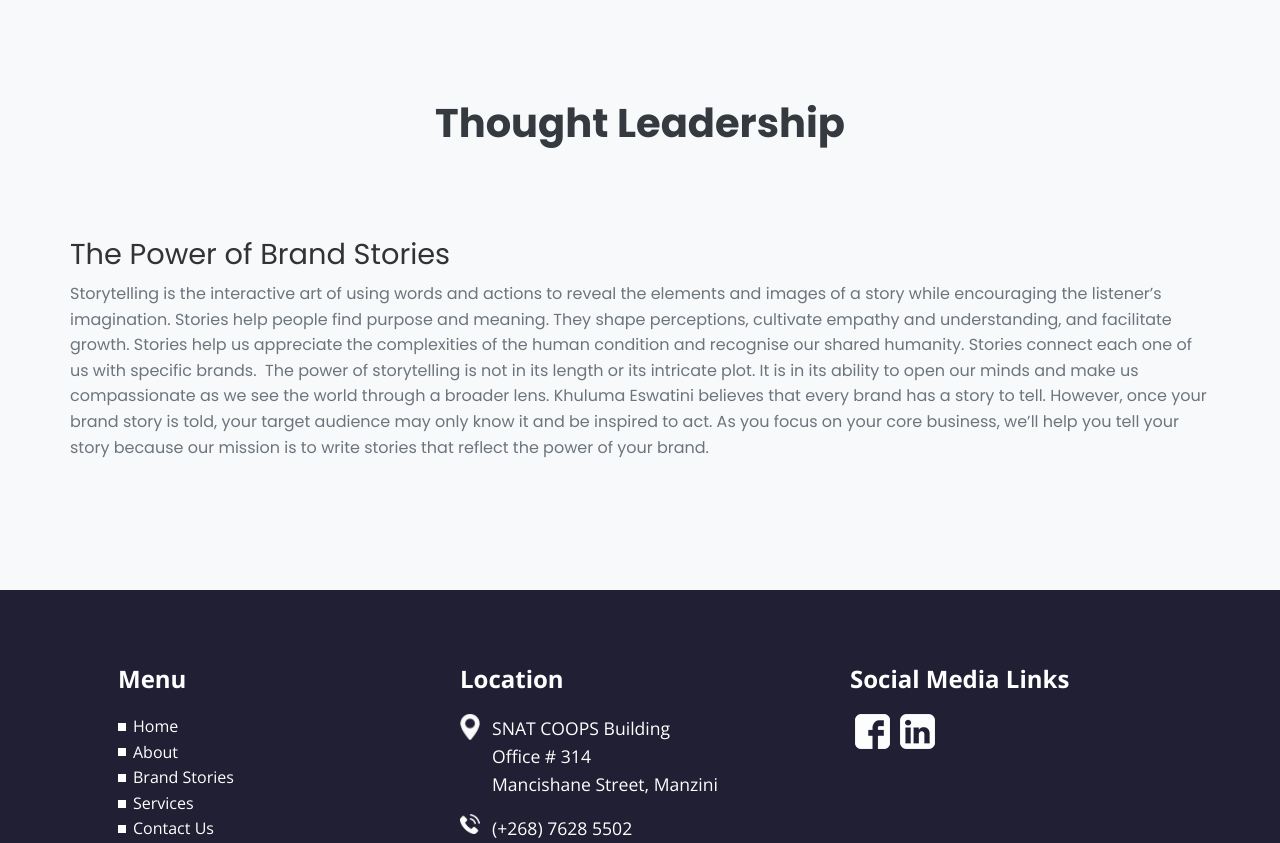
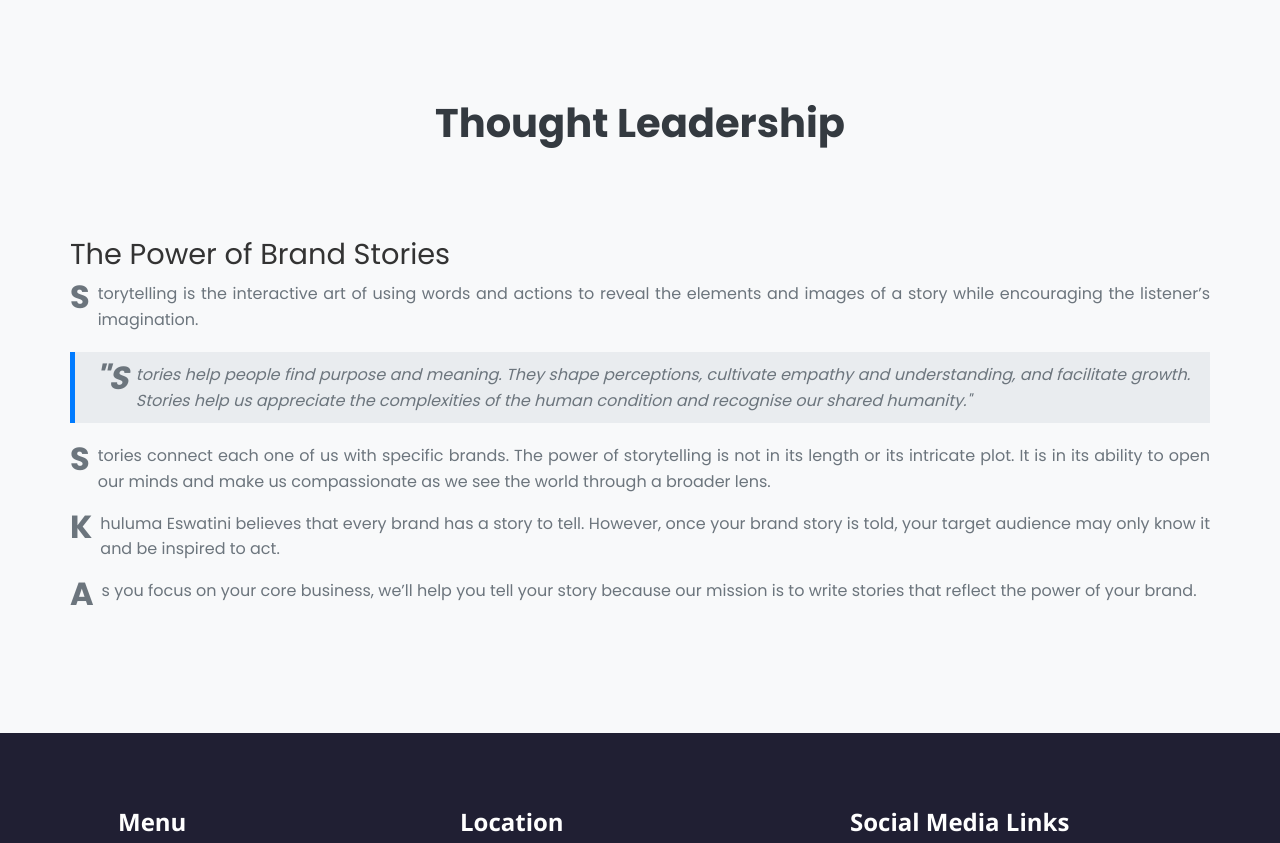
Before and after one commit to Sibogoje/khuluma, a PHP site: the page made by why your story matters.php in a window 1280 px wide. Shown: the part 163-1006 px from the top of the page. Run offline with PHP 8.4, Linux system fonts and the light colour scheme; some libraries are stand-ins or nearby versions.

Commit message:
fix: enhance storytelling content and improve layout in Thought Leadership section

```diff
--- a/why your story matters.php
+++ b/why your story matters.php
@@ -65,46 +65,28 @@
         .thought_leadership_section .article p {
             font-size: 1em;
             color: #6c757d;
+            text-align: justify;
         }
 
-        /* Case Studies Section */
-        .case_studies_section {
-            padding: 100px 0;
-            background: #fff;
+        .thought_leadership_section .article p:first-letter {
+            font-size: 2em;
+            font-weight: bold;
+            float: left;
+            margin-right: 8px;
+            line-height: 1;
         }
 
-        .case_studies_section .case-study {
-            margin-bottom: 30px;
+        .thought_leadership_section .article blockquote {
+            margin: 20px 0;
+            padding: 10px 20px;
+            background: #e9ecef;
+            border-left: 5px solid #007bff;
+            font-style: italic;
+            color: #495057;
         }
 
-        .case_studies_section .case-study h3 {
-            font-size: 1.8em;
-            margin-bottom: 10px;
-        }
-
-        .case_studies_section .case-study p {
-            font-size: 1em;
-            color: #6c757d;
-        }
-
-        /* Industry Insights Section */
-        .industry_insights_section {
-            padding: 100px 0;
-            background: #f8f9fa;
-        }
-
-        .industry_insights_section .insight {
-            margin-bottom: 30px;
-        }
-
-        .industry_insights_section .insight h3 {
-            font-size: 1.8em;
-            margin-bottom: 10px;
-        }
-
-        .industry_insights_section .insight p {
-            font-size: 1em;
-            color: #6c757d;
+        .thought_leadership_section .article blockquote p {
+            margin: 0;
         }
 
         /* Footer */
@@ -141,80 +123,27 @@
             <div class="article">
                 <h3>The Power of Brand Stories</h3>
                 <p>
-
-Storytelling is the interactive art of using words and actions to reveal the
-elements and images of a story while encouraging the listener’s imagination.
-
-Stories help people find purpose and meaning. They shape perceptions,
-cultivate empathy and understanding, and facilitate growth. Stories help us
-appreciate the complexities of the human condition and recognise our shared
-humanity.
-
-Stories connect each one of us with specific brands.
-
-The power of storytelling is not in its length or its intricate plot. It is in its ability
-to open our minds and make us compassionate as we see the world through a
-broader lens.
-
-Khuluma Eswatini believes that every brand has a story to tell. However, once
-your brand story is told, your target audience may only know it and be inspired
-to act.
-
-As you focus on your core business, we’ll help you tell your story because our
-mission is to write stories that reflect the power of your brand.
+                    Storytelling is the interactive art of using words and actions to reveal the elements and images of a story while encouraging the listener’s imagination.
+                </p>
+                <blockquote>
+                    <p>
+                        "Stories help people find purpose and meaning. They shape perceptions, cultivate empathy and understanding, and facilitate growth. Stories help us appreciate the complexities of the human condition and recognise our shared humanity."
+                    </p>
+                </blockquote>
+                <p>
+                    Stories connect each one of us with specific brands. The power of storytelling is not in its length or its intricate plot. It is in its ability to open our minds and make us compassionate as we see the world through a broader lens.
+                </p>
+                <p>
+                    Khuluma Eswatini believes that every brand has a story to tell. However, once your brand story is told, your target audience may only know it and be inspired to act.
+                </p>
+                <p>
+                    As you focus on your core business, we’ll help you tell your story because our mission is to write stories that reflect the power of your brand.
                 </p>
             </div>
-
             <!-- Add more articles as needed -->
         </div>
     </section>
     <!-- end Thought Leadership Section -->
-
-    <!-- Case Studies Section -->
-    <!-- <section class="case_studies_section">
-        <div class="container">
-            <div class="section-title">
-                <h2 style="border-bottom: none;">Case Studies & Success Stories</h2>
-            </div>
-            <div class="case-study">
-                <h3>Case Study Title 1</h3>
-                <p>
-                    This is a brief description of the case study. It showcases a previous project with client testimonials and highlights the success achieved.
-                </p>
-            </div>
-            <div class="case-study">
-                <h3>Case Study Title 2</h3>
-                <p>
-                    This is a brief description of the case study. It showcases a previous project with client testimonials and highlights the success achieved.
-                </p>
-            </div>
-            <!-- Add more case studies as needed -->
-        </div>
-    <!-- </section> -->
-    <!-- end Case Studies Section -->
-
-    <!-- Industry Insights Section -->
-    <!-- <section class="industry_insights_section">
-        <div class="container">
-            <div class="section-title">
-                <h2 style="border-bottom: none;">Industry Insights</h2>
-            </div>
-            <div class="insight">
-                <h3>Insight Title 1</h3>
-                <p>
-                    This is a brief description of the industry insight. It provides valuable information and trends in the field of communications and public relations.
-                </p>
-            </div>
-            <div class="insight">
-                <h3>Insight Title 2</h3>
-                <p>
-                    This is a brief description of the industry insight. It provides valuable information and trends in the field of communications and public relations.
-                </p>
-            </div>
-            <!-- Add more insights as needed -->
-        </div>
-    <!-- </section> -->
-    <!-- end Industry Insights Section -->
 
     <!-- footer section -->
     <?php include "footer.php"; ?>
```
